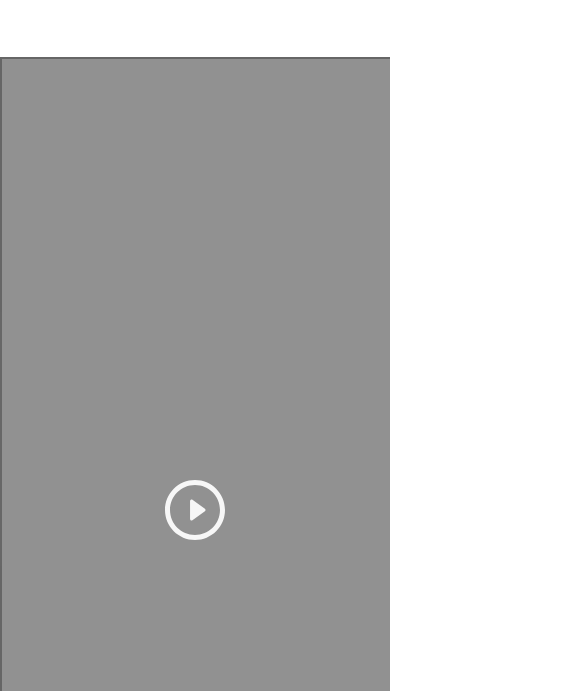
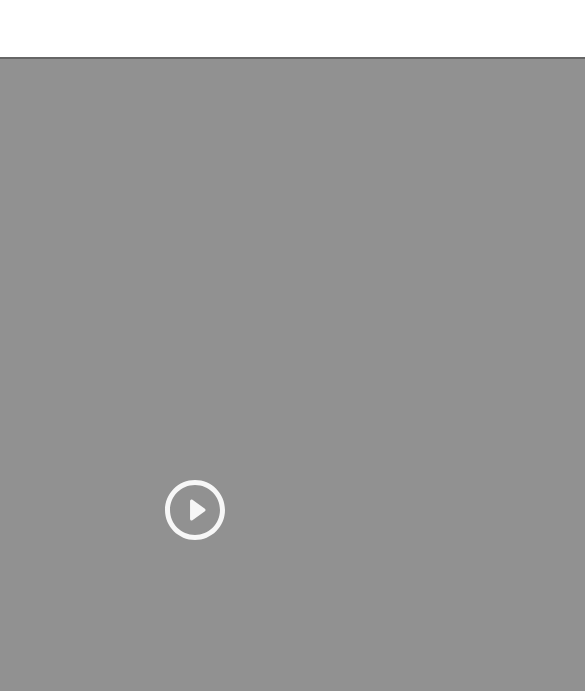
Before and after one commit to SKirill7/Games-block, a plain HTML site: page index.html in a window 390 px wide. Shown: the part 409-1100 px from the top of the page, 585 px wide, since content can reach past the window. Drawn offline with nearby package versions, Linux system fonts and the light colour scheme.

Commit message:
штше

```diff
--- a/styles/style.sass
+++ b/styles/style.sass
@@ -183,12 +183,10 @@ footer
     margin: 0 auto
     .sidebar
         &__left
-            background-color: black
         &__right
-            background-color: black
     .content
         .game
-            width: 100vw
+            width: 100vh
             background-color: #eee
         .container
             max-width: 720px
@@ -258,7 +256,6 @@ footer
                 height: 210px
                 border-radius: 10px 0 0 10px
                 background-color: black
-
 .player
     position: relative
     overflow-x: scroll
@@ -278,7 +275,6 @@ footer
             height: 60px
             &:hover
                 transform: scale(1.1)
-
 .ads
     flex-shrink: 0
     margin: 0 100px
@@ -293,7 +289,6 @@ footer
         width: 100%
         margin: 100px 0
         height: 120px
-
 @media screen and ( max-width: 768px )
     header
         .logoimg
@@ -317,10 +312,16 @@ footer
                     border-radius: 10px 10px 0 0px
 
 @media screen and ( max-width: 425px )
+    .content
+    .game
+        width: 100vw
     .container
         max-width: 580px
     .tabs__item
          margin-left: 50px
+    .content
+        .game
+            width: 100vw
     .description__text
         font-size: 18px
     footer
```
Also changed, not shown: styles/style.css.
